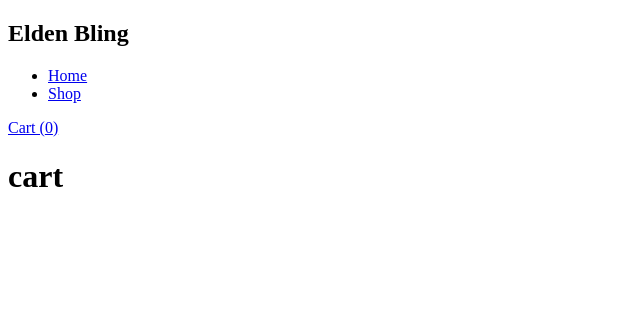
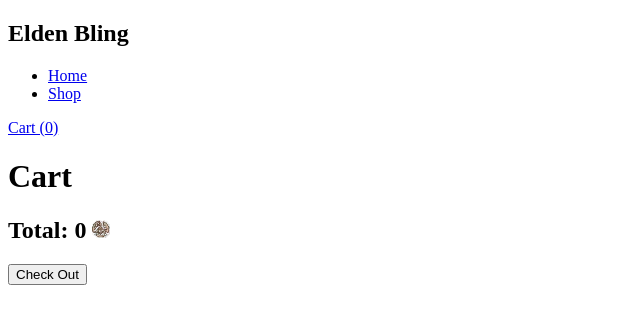
Before and after one commit to keffri/shopping-cart, a React (Create React App) app: page /cart in a window 1280 px wide. Shown: the top 324 px of the page, without its empty margins (0-640 px from the left). Built offline with nearby package versions, Linux system fonts and the light colour scheme; the HTML template or start-up script is replaced by a standard one.

Commit message:
item list + price total

```diff
--- a/src/components/Cart.js
+++ b/src/components/Cart.js
@@ -1,9 +1,34 @@
 import React from "react";
+import ItemCard from "./ItemCard";
+import rune_icon from "../images/rune_icon.png";
 
-const Cart = () => {
+const Cart = (props) => {
   return (
     <div className="cart">
-      <h1>cart</h1>
+      <h1 className="cart__title">Cart</h1>
+      <div className="cart__container">
+        <div className="cart__items">
+          {props.cartItems.map((item) => {
+            return <ItemCard data={item} key={item.id} />;
+          })}
+        </div>
+        <div className="cart__info">
+          <ul>
+            {props.cartItems.map((item) => {
+              return (
+                <li className="cart--text">
+                  {item.name} | {item.price} <img src={rune_icon} alt="rune" />
+                </li>
+              );
+            })}
+          </ul>
+          <h2 className="cart--total">
+            Total: {props.cartItems.reduce((sum, i) => sum + i.price, 0)}{" "}
+            <img src={rune_icon} alt="rune" />
+          </h2>
+          <button className="cart--checkOut">Check Out</button>
+        </div>
+      </div>
     </div>
   );
 };
```
